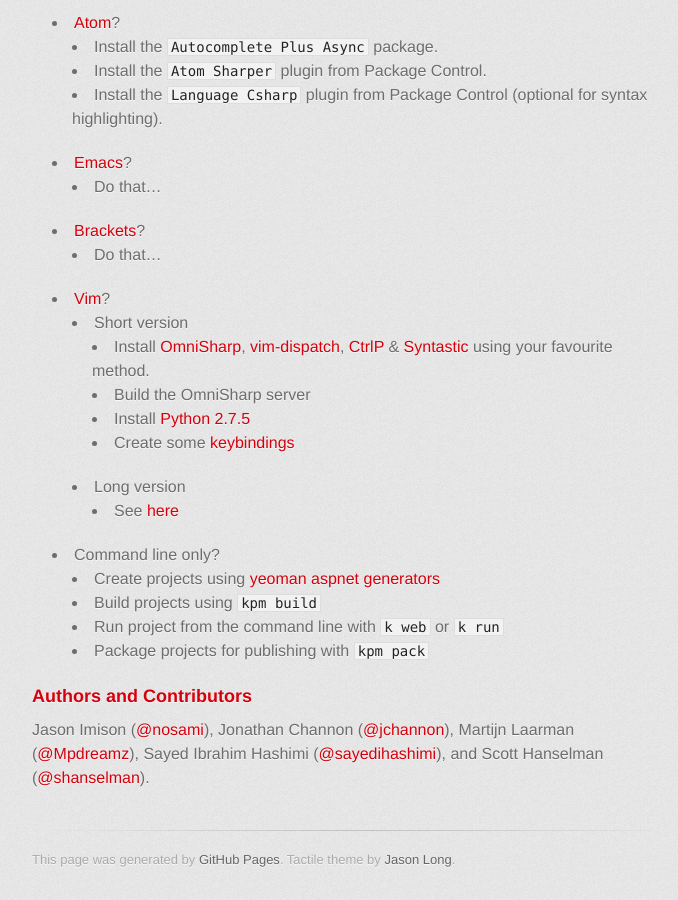
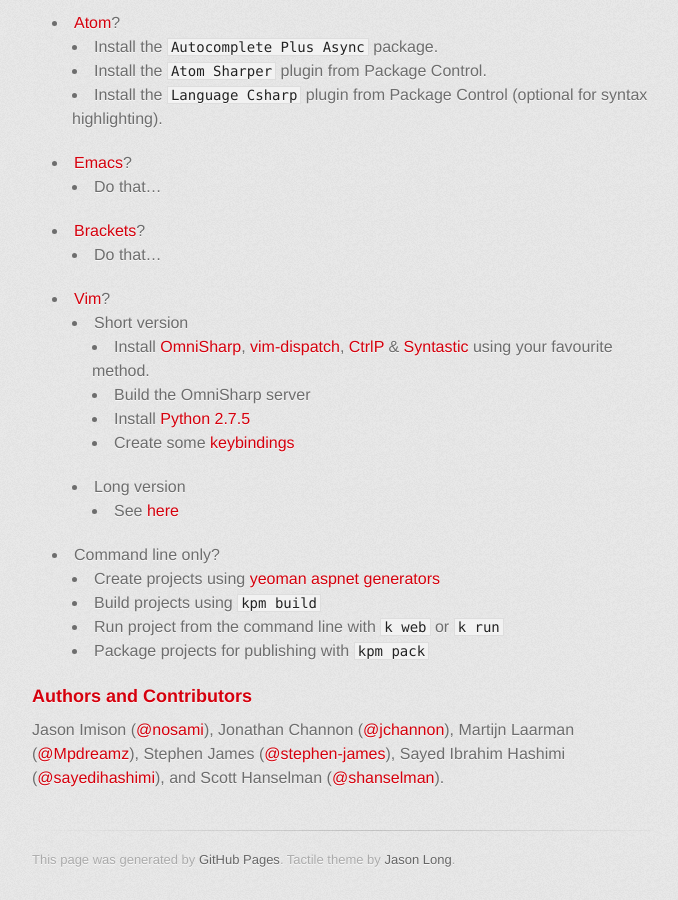
Before and after one commit to OmniSharp/OmniSharp.github.io, a Jekyll site: the page built from index.md, in a window 1280 px wide and 900 px high, scrolled down 1124 px. Shown: the whole window, without its empty margins (298-976 px from the left). Built offline with Jekyll 4.4.1, drawn with Linux system fonts in a browser that asks for light colours; some web fonts are replaced.

Commit message:
adding my name to the list ;)

```diff
--- a/index.md
+++ b/index.md
@@ -48,4 +48,4 @@
 
 ### Authors and Contributors
 
-Jason Imison ([@nosami](http://github.com/nosami)), Jonathan Channon ([@jchannon](http://github.com/jchannon)), Martijn Laarman ([@Mpdreamz](http://github.com/Mpdreamz)), Sayed Ibrahim Hashimi ([@sayedihashimi](http://github.com/sayedihashimi)), and Scott Hanselman ([@shanselman](http://github.com/shanselman)).
+Jason Imison ([@nosami](http://github.com/nosami)), Jonathan Channon ([@jchannon](http://github.com/jchannon)), Martijn Laarman ([@Mpdreamz](http://github.com/Mpdreamz)), Stephen James ([@stephen-james](http://github.com/stephen-james)), Sayed Ibrahim Hashimi ([@sayedihashimi](http://github.com/sayedihashimi)), and Scott Hanselman ([@shanselman](http://github.com/shanselman)).
```
